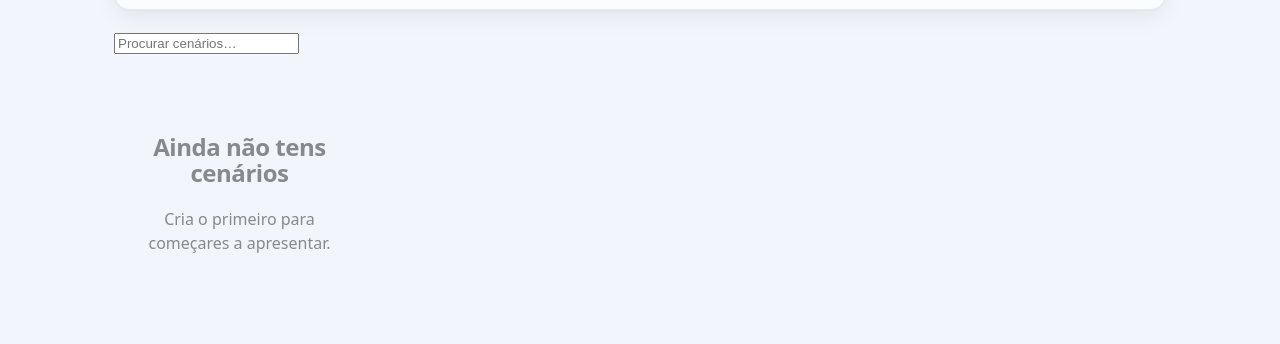
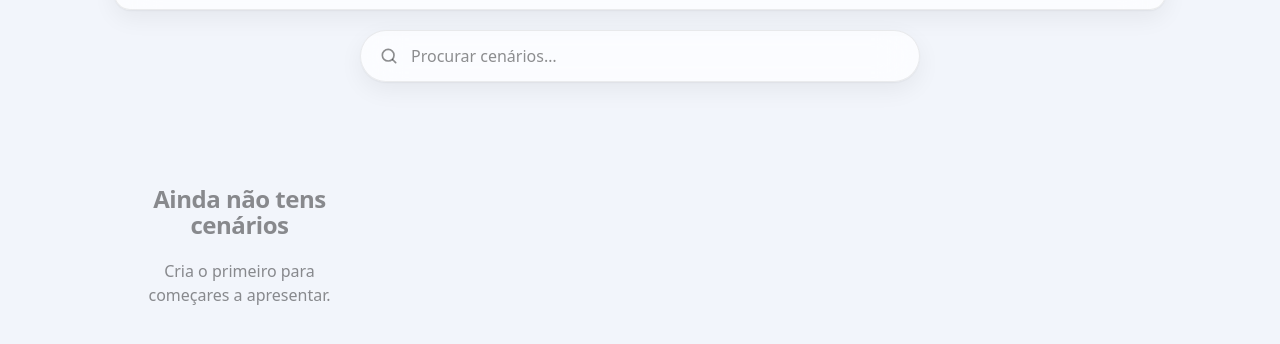
Before and after one commit to darioebo/sayonara, a website with bundled scripts: page index.html in a window 1280 px wide. Shown: the part 82-426 px from the top of the page. Built offline with nearby package versions, Linux system fonts and the light colour scheme.

Commit message:
feat: polish home scenario search bar with glass field, icon and clear button

```diff
--- a/css/app.css
+++ b/css/app.css
@@ -10,6 +10,20 @@
   border: 1px solid var(--line); box-shadow: var(--shadow-1); z-index: 5; }
 .bar .brand { font-weight: 700; letter-spacing: -0.02em; font-size: 20px; }
 .bar .spacer { flex: 1; }
+.search-wrap { position: relative; display: flex; align-items: center; gap: 10px;
+  margin: 0 auto 24px; padding: 0 18px; max-width: 560px; height: 52px;
+  border-radius: 999px; background: var(--surface); backdrop-filter: blur(20px) saturate(180%);
+  -webkit-backdrop-filter: blur(20px) saturate(180%);
+  border: 1px solid var(--line); box-shadow: var(--shadow-1);
+  transition: border-color 150ms, box-shadow 150ms; }
+.search-wrap:focus-within { border-color: var(--accent); box-shadow: 0 0 0 4px rgba(46,107,230,0.14), var(--shadow-1); }
+.search-ico { flex: 0 0 auto; width: 20px; height: 20px; fill: none; stroke: var(--ink-3); stroke-width: 2; stroke-linecap: round; }
+.home-search { flex: 1; min-width: 0; border: 0; background: transparent; font: inherit; color: var(--ink); outline: none; }
+.home-search::placeholder { color: var(--ink-3); }
+.search-clear { flex: 0 0 auto; width: 28px; height: 28px; border: 0; border-radius: 999px; background: transparent;
+  color: var(--ink-3); font-size: 22px; line-height: 1; display: none; align-items: center; justify-content: center; transition: background 150ms, color 150ms; }
+.search-clear:hover { background: rgba(46,107,230,0.12); color: var(--accent); }
+.search-wrap.has-query .search-clear { display: inline-flex; }
 .btn { border: 0; border-radius: 999px; padding: 9px 18px; font-weight: 600;
   background: var(--surface-solid); color: var(--ink); transition: transform 100ms ease-out, background 150ms; }
 .btn:active { transform: scale(0.97); }
--- a/js/pdf-app.js
+++ b/js/pdf-app.js
@@ -177,11 +177,6 @@ async function renderHome(appEl, seq) {
   appEl.innerHTML = '';
   const all = await db.listScenarios();
   if (typeof seq === 'number' && seq !== routeSeq) return;
-  const searchBox = document.createElement('input');
-  searchBox.type = 'text';
-  searchBox.placeholder = 'Procurar cenários…';
-  searchBox.className = 'home-search';
-
   const root = document.createElement('div');
   root.className = 'home';
   root.innerHTML = `
@@ -190,9 +185,14 @@ async function renderHome(appEl, seq) {
       <span class="spacer"></span>
       <button class="btn primary" data-act="new">＋ Novo cenário</button>
     </div>
-    <div class="search-wrap"></div>
+    <div class="search-wrap">
+      <svg class="search-ico" viewBox="0 0 24 24" aria-hidden="true"><circle cx="11" cy="11" r="7"/><path d="m20 20-3.5-3.5"/></svg>
+      <input class="home-search" type="text" placeholder="Procurar cenários…" aria-label="Procurar cenários">
+      <button class="search-clear" data-act="clear" type="button" aria-label="Limpar procura">×</button>
+    </div>
     <div data-zone="scenarios" class="grid-scenarios"></div>`;
-  root.querySelector('.search-wrap').appendChild(searchBox);
+  const searchBox = root.querySelector('.home-search');
+  const clearBtn = root.querySelector('[data-act=clear]');
 
   const grid = root.querySelector('[data-zone=scenarios]');
   const renderList = (list) => {
@@ -239,7 +239,13 @@ async function renderHome(appEl, seq) {
       grid.appendChild(card);
     }
   };
-  searchBox.addEventListener('input', () => renderList(searchScenarios(all, searchBox.value)));
+  const searchWrap = root.querySelector('.search-wrap');
+  const applySearch = () => {
+    searchWrap.classList.toggle('has-query', searchBox.value.length > 0);
+    renderList(searchScenarios(all, searchBox.value));
+  };
+  searchBox.addEventListener('input', applySearch);
+  clearBtn.addEventListener('click', () => { searchBox.value = ''; searchBox.focus(); applySearch(); });
   appEl.appendChild(root);
   renderList(all);
 }
```
